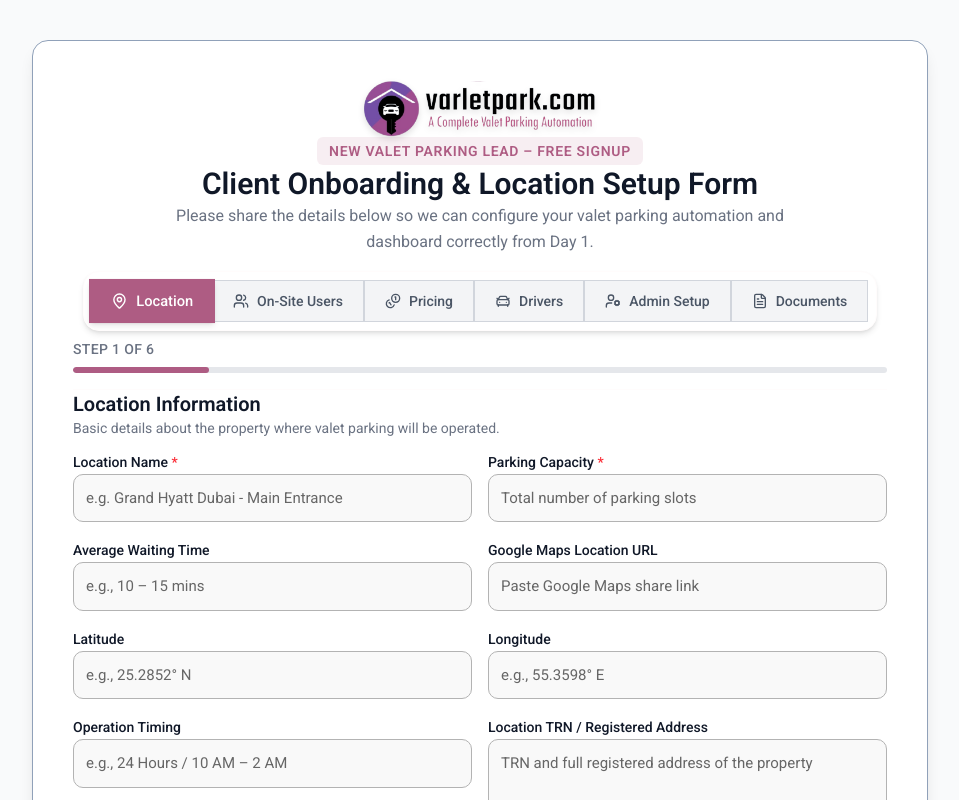
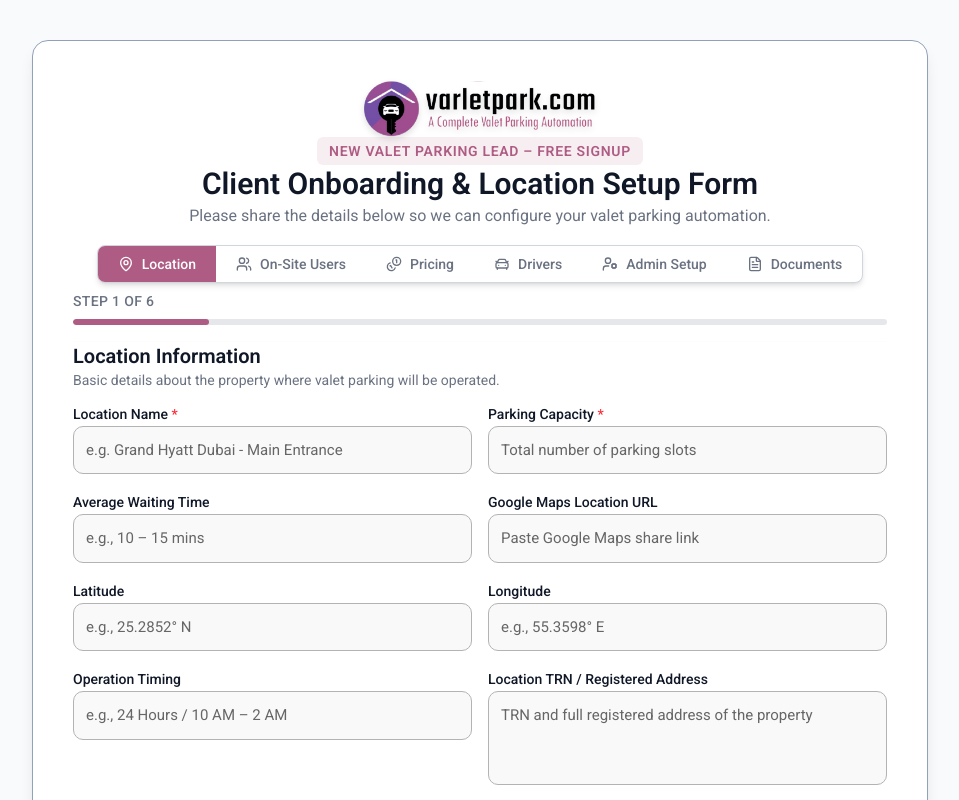
Before and after one commit to alen899-my/Valetparkingform, a Next.js app: page / in a window 1280 px wide. Shown: the top 800 px of the page, without its empty margins (160-1119 px from the left). Built offline with nearby package versions, Linux system fonts and the light colour scheme.

Commit message:
validation

```diff
--- a/app/globals.css
+++ b/app/globals.css
@@ -121,6 +121,8 @@
 input[type="radio"] {
   accent-color: #ae5c83;
   cursor: pointer;
+  border:1px solid gray;
+
 }
 
 /* File Upload Styling */
--- a/app/page.tsx
+++ b/app/page.tsx
@@ -346,13 +346,13 @@
 
   {/* Subtitle */}
   <p className="text-gray-500 text-xs sm:text-sm md:text-base max-w-2xl mx-auto leading-relaxed">
-    Please share the details below so we can configure your valet parking automation and dashboard correctly from Day 1.
+    Please share the details below so we can configure your valet parking automation.
   </p>
 </div>
 
         {/* ---- Step Tabs Navigation ---- */}
 <div className="w-full flex items-center justify-center py-2">
-  <div className="flex items-center  bg-white border rounded-2xl shadow-md p-2 overflow-x-auto no-scrollbar">
+  <div className="flex items-center bg-white border border-gray-300 rounded-lg shadow-md overflow-hidden no-scrollbar">
 
     {[
       { label: "Location", icon: <MapPin size={16} /> },
@@ -370,27 +370,26 @@
         <button
           key={tab.label}
           onClick={() => validateBeforeJump(stepNumber)}
-          className={`flex items-center gap-2 px-5 py-2.5
-          text-sm font-medium cursor-pointer whitespace-nowrap transition-all duration-300 ease-out
-
-          ${
-            isActive
-              ? "bg-[#ae5c83] text-white shadow-md border border-transparent scale-105"
-              : isCompleted
-              ? "bg-green-00 text-gray-700 border border-gray-400 hover:bg-gray-200"
-              : "bg-gray-100 text-gray-600 border border-gray-300 hover:bg-gray-200"
-          }`}
+          className={`
+            flex items-center gap-2 px-5 py-2 text-sm font-medium whitespace-nowrap
+            transition-all duration-300 ease-out select-none
+            ${
+              isActive
+                ? "bg-[#ae5c83] text-white"
+                : isCompleted
+                ? "text-gray-700 bg-transparent hover:bg-gray-100"
+                : "text-gray-500 bg-transparent hover:bg-gray-100"
+            }
+          `}
         >
-          <span className="flex items-center gap-2">
-            {tab.icon}
-            {tab.label}
-          </span>
+          <span className="flex items-center gap-2">{tab.icon}{tab.label}</span>
         </button>
       );
     })}
 
   </div>
 </div>
+
 
 {wizardError && (
   <div className="text-red-600 text-sm mb-3 bg-red-100 border border-red-300 px-3 py-2 rounded-lg">
```
